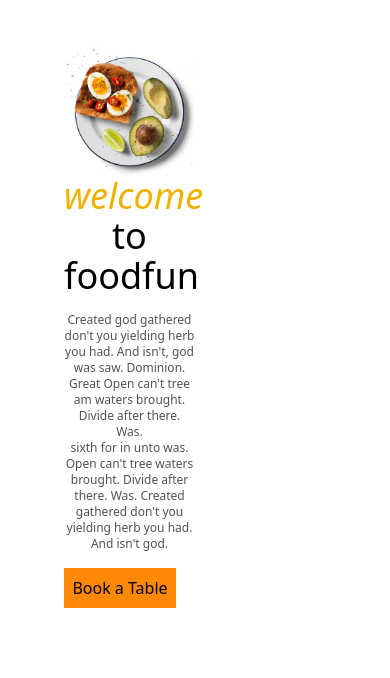
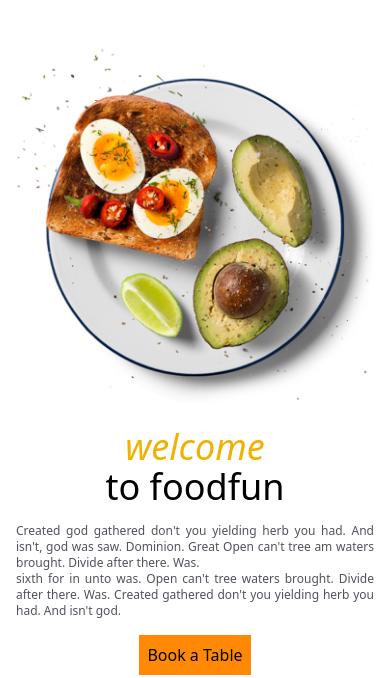
Before and after one commit to Elisa2520Harrison/FoodFun, a plain HTML site: page index.html in a window 390 px wide. Shown: the part 441-1119 px from the top of the page. Drawn offline with nearby package versions, Linux system fonts and the light colour scheme.

Commit message:
finished section

```diff
--- a/index.html
+++ b/index.html
@@ -35,27 +35,29 @@
         </div>
     </header>
 
-    <section class="md:flex items-center py-16 px-16 gap-2 h-full">
-        <div class="w-1/2">
+    <section class="md:flex items-center py-16 px-4 md:px-16 gap-2 h-full">
+        <div class="w-full md:w-1/2 flex justify-center mb-6 md:mb-0">
             <img src="./images/bread.png" class="" alt="">
         </div>
-        <div class="flex flex-col gap-4 w-1/2 content-center
+        <div class="flex flex-col gap-4 w-full md:w-1/2 content-center
  text-center">
             <h2 class="text-4xl">
                 <span class="text-yellow-500 italic">welcome</span> <br>
                 to foodfun
             </h2>
-            <p class="text-xs text-zinc-600">Created god gathered don't you yielding herb you had. And isn't, god was
+            <p class="text-xs text-zinc-600 text-justify">Created god gathered don't you yielding herb you had. And isn't, god was
                 saw. Dominion. Great
                 Open can't tree am waters brought. Divide after there. Was. <br>
                 sixth for in unto was. Open can't tree waters brought. Divide after there. Was. Created
                 gathered don't you yielding herb you had. And isn't god.
             </p>
-            <button class="bg-orange-400 text-black px-2 py-2 w-28">
+            <button class="bg-orange-400 text-black px-2 py-2 w-28 mx-auto md:mx-0">
                 Book a Table
             </button>
         </div>
-<section></section>
+    </section>
+
+    <section>
 
     </section>
 
```
